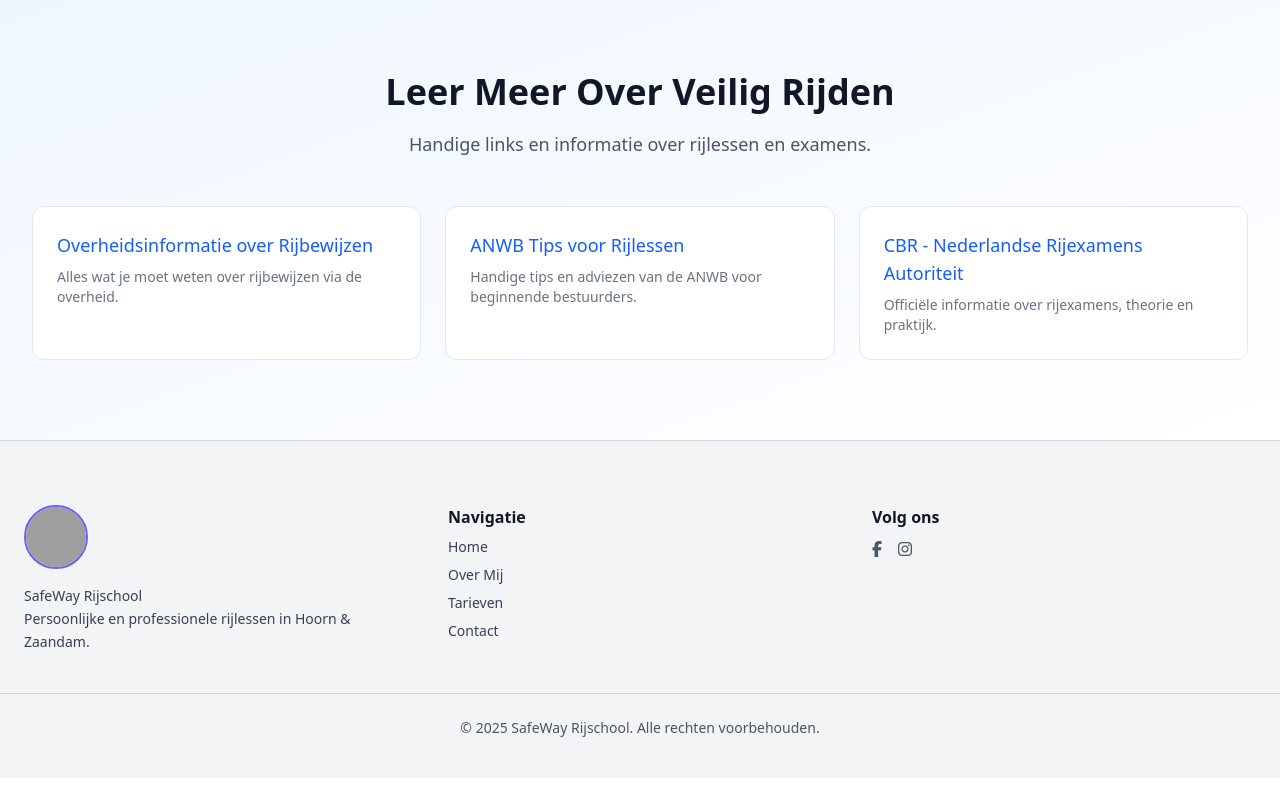
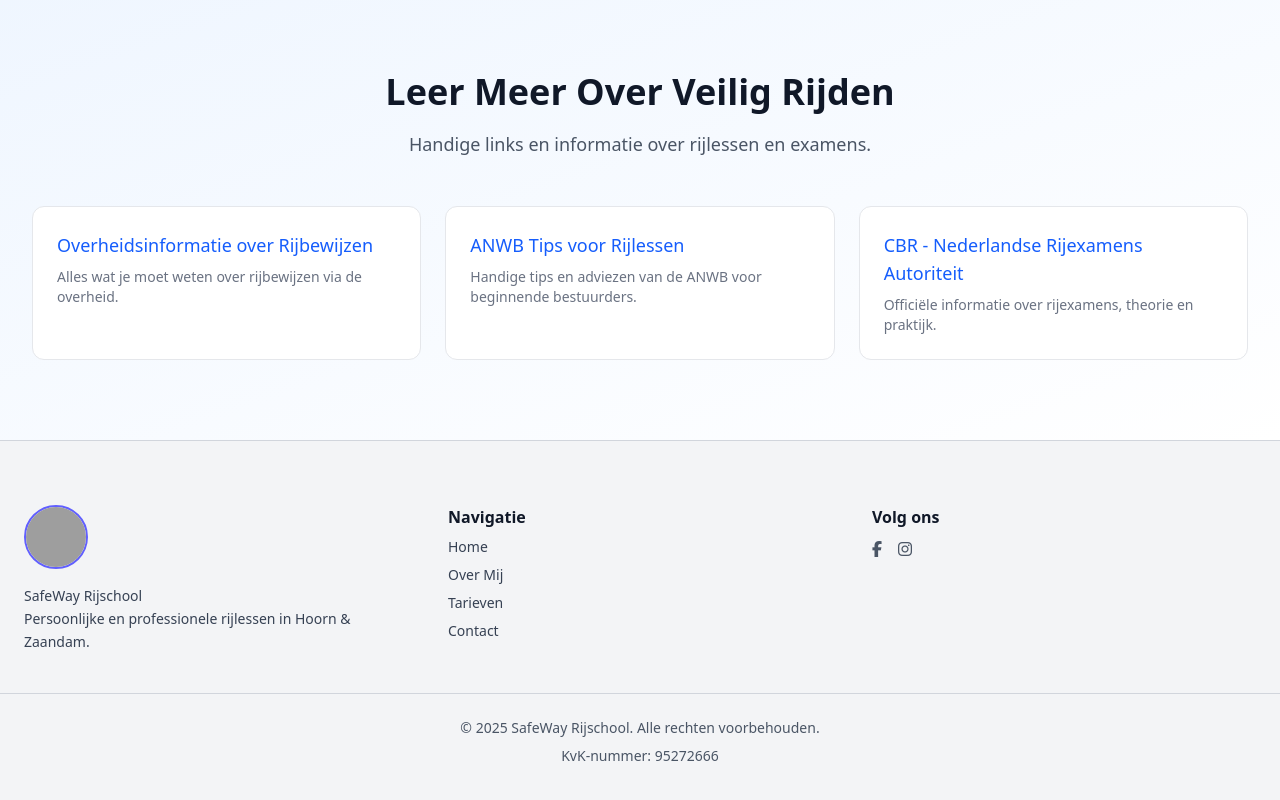
Before and after one commit to amjad-alarori/safeway-drivingschool, a Nuxt app: page / in a window 1280 px wide. Shown: the part 2312-3112 px from the top of the page. Before the commit the page ends 3090 px from the top, so only its background shows below. Built offline with nearby package versions, Linux system fonts and the light colour scheme; grey boxes are pictures that could not be loaded.

Commit message:
Add KvK number to footer for legal compliance

```diff
--- a/components/Footer.vue
+++ b/components/Footer.vue
@@ -40,6 +40,7 @@
 
       <div class="mt-10 border-t border-gray-300 dark:border-gray-700 pt-6 text-center text-sm text-gray-600 dark:text-gray-400">
         © {{ new Date().getFullYear() }} SafeWay Rijschool. Alle rechten voorbehouden.
+        <p class="text-sm mt-2">KvK-nummer: 95272666</p>
       </div>
     </footer>
   </template>
```
